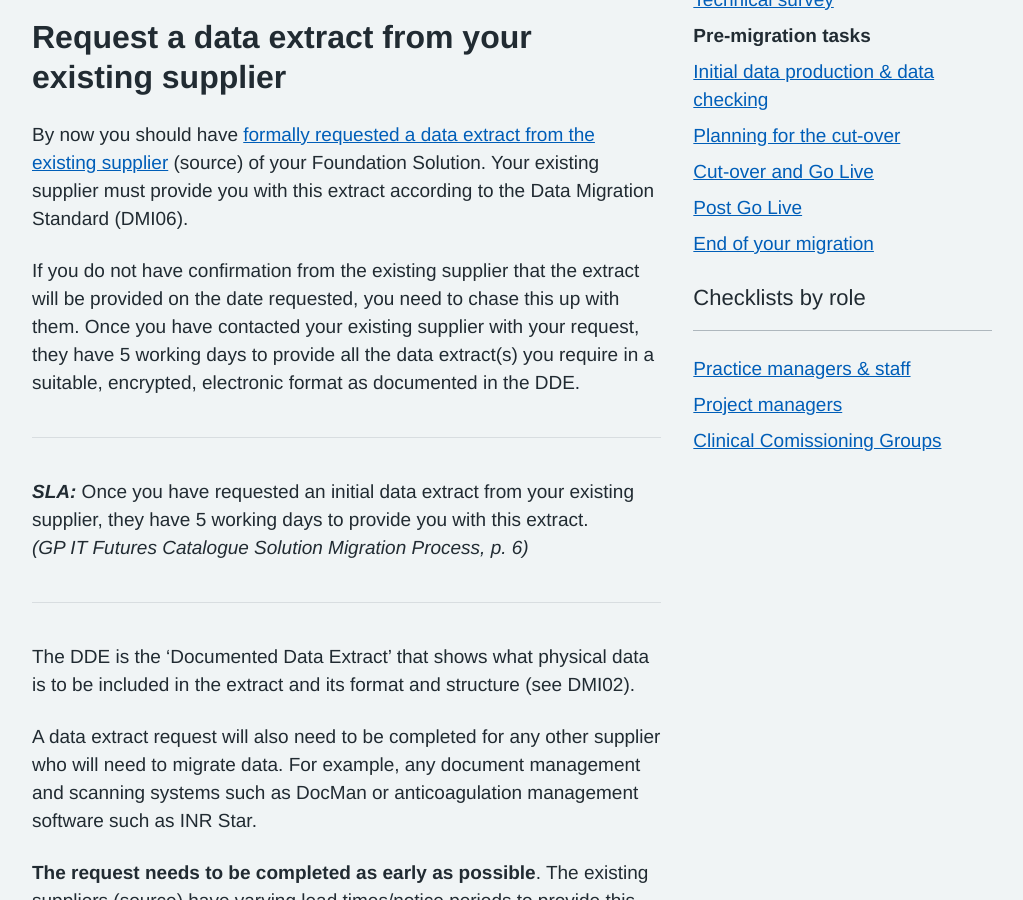
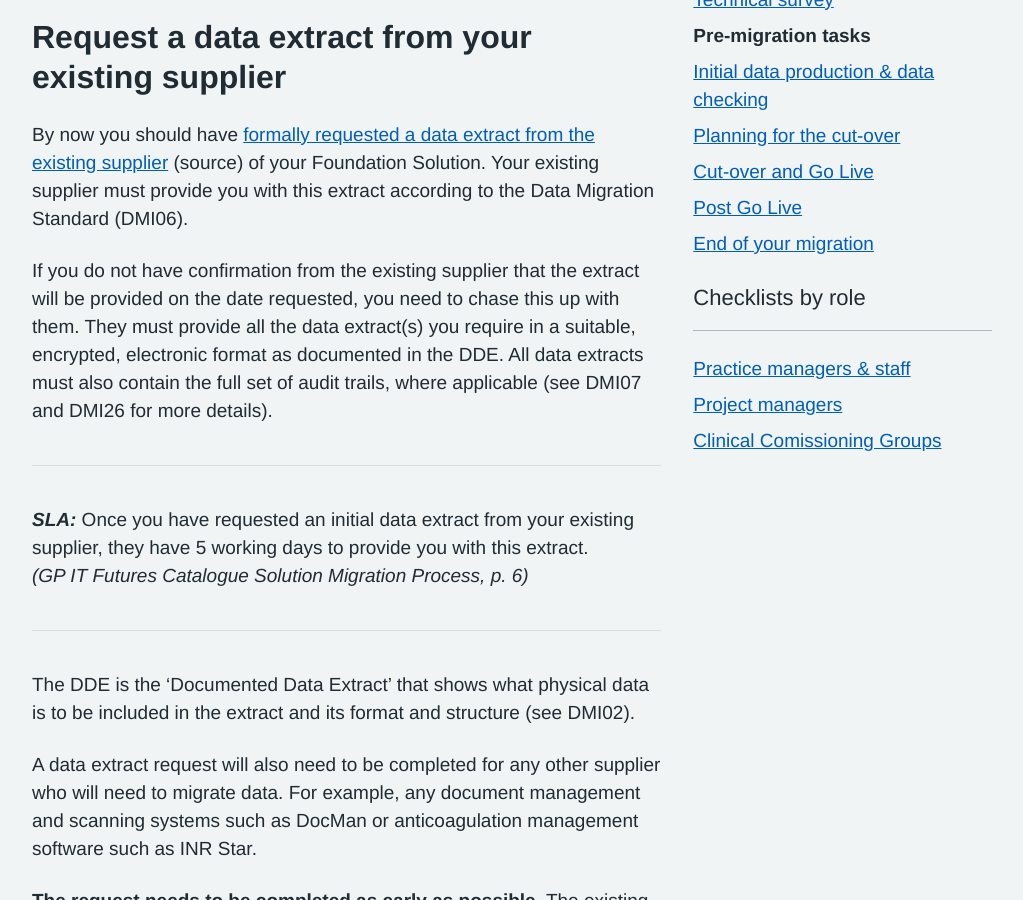
Before and after one commit to nhsconnect/prm-practice-migration, a Jekyll site: the page built from guide/03-pre-migration-planning.md, in a window 1280 px wide and 900 px high, scrolled down 540 px. Shown: the whole window, without its empty margins (128-1151 px from the left). Built offline with Jekyll 4.4.1, drawn with Linux system fonts in a browser that asks for light colours; some web fonts are replaced.

Commit message:
Update 03-pre-migration-planning.md

```diff
--- a/guide/03-pre-migration-planning.md
+++ b/guide/03-pre-migration-planning.md
@@ -15,7 +15,7 @@ This is the time to start completing the items discussed in the Kick-off.
 
 By now you should have [formally requested a data extract from the existing supplier](/prm-practice-migration/guide/get-started#request-data-extract) (source) of your Foundation Solution. Your existing supplier must provide you with this extract according to the Data Migration Standard (DMI06).
 
-If you do not have confirmation from the existing supplier that the extract will be provided on the date requested, you need to chase this up with them. Once you have contacted your existing supplier with your request, they have 5 working days to provide all the data extract(s) you require in a suitable, encrypted, electronic format as documented in the DDE.
+If you do not have confirmation from the existing supplier that the extract will be provided on the date requested, you need to chase this up with them. They must provide all the data extract(s) you require in a suitable, encrypted, electronic format as documented in the DDE. All data extracts must also contain the full set of audit trails, where applicable (see DMI07 and DMI26 for more details).
 
 * * *
 **_SLA:_**  Once you have requested an initial data extract from your existing supplier, they have 5 working days to provide you with this extract.
```
